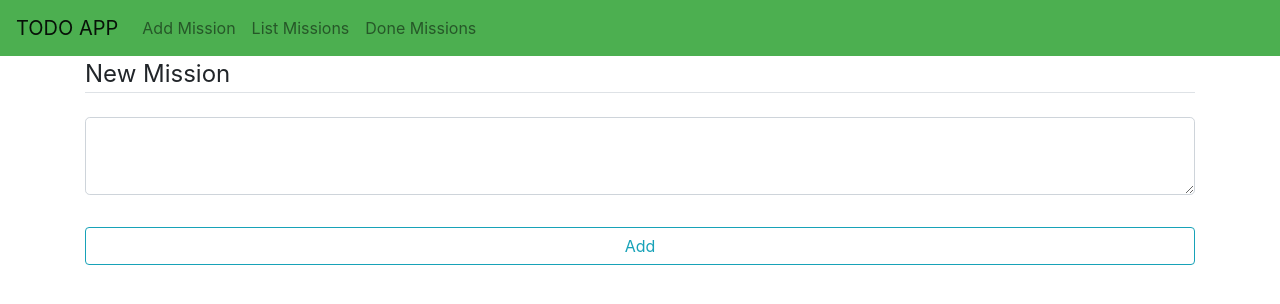
After one commit to FaridJunior/todo-app, a Flask app: page /add in a window 1280 px wide. The commit adds this page. Shown: the top 304 px of the page. Run offline with Flask 2, Linux system fonts and the light colour scheme; some libraries are stand-ins or nearby versions.

Commit message:
add done delete and update button and add backend for them

```diff
--- a/todo/__init__.py
+++ b/todo/__init__.py
@@ -1,16 +1,16 @@
 from flask import Flask
 from flask_sqlalchemy import SQLAlchemy
-
-from .missions.routes import mission_bluprint
 
 db = SQLAlchemy()
 
 
 def create_app(configfile="config"):
+    from .missions.routes import mission
+    from todo.missions import models
     app = Flask(__name__)
     app.config.from_pyfile(configfile)
     db.init_app(app)
-    app.register_blueprint(mission_bluprint)
+    app.register_blueprint(mission)
     with app.app_context():
         db.create_all()
         return app
--- a/todo/missions/forms.py
+++ b/todo/missions/forms.py
@@ -0,0 +1,13 @@
+from flask_wtf import FlaskForm
+from wtforms import SubmitField, TextAreaField
+from wtforms.validators import DataRequired
+
+
+class NewMission(FlaskForm):
+    content = TextAreaField('Mission', validators=[DataRequired()])
+    submit = SubmitField('Add')
+
+
+class UpdateMission(FlaskForm):
+    content = TextAreaField('Mission', validators=[DataRequired()])
+    submit = SubmitField('Update')
--- a/todo/missions/models.py
+++ b/todo/missions/models.py
@@ -1,6 +1,6 @@
-from .. import db
+from todo import db
 
 class Mission(db.Model):
-    id = db.column(db.Integer, primary_key=True)
+    id = db.Column(db.Integer, primary_key=True)
     content = db.Column(db.Text, nullable=False)
     done = db.Column(db.Boolean, nullable=False, default=False)
--- a/todo/missions/routes.py
+++ b/todo/missions/routes.py
@@ -1,10 +1,69 @@
 from flask import Blueprint
+from flask import redirect, url_for
 from flask import render_template
 
-mission_bluprint = Blueprint("mission_blueprint", __name__, template_folder='templates')
+from .forms import NewMission, UpdateMission
+from .models import Mission, db
+
+mission = Blueprint("mission", __name__, template_folder='templates')
 
 
-@mission_bluprint.route("/")
-@mission_bluprint.route("/home")
-def index():
+@mission.route("/")
+@mission.route("/home")
+def home():
     return render_template('home.html', title="Home")
+
+
+@mission.route("/add", methods=['POST', 'GET'])
+def add_mission():
+    form = NewMission()
+    if form.validate_on_submit():
+        mission = Mission(content=form.content.data)
+        db.session.add(mission)
+        db.session.commit()
+        return redirect(url_for('mission.list_missions'))
+    return render_template('add_mission.html', title="Add Mission", form=form)
+
+
+@mission.route("/list")
+def list_missions():
+    missions = Mission.query.order_by(Mission.id.desc()).filter(Mission.done == False).all()
+    return render_template('list_mission.html', title="List Mission", missions=missions)
+
+
+@mission.route("/done/list")
+def done_missions():
+    missions = Mission.query.filter(Mission.done == True).all()
+    return render_template('done_mission.html', title="done Mission", missions=missions)
+
+
+# action in mission
+@mission.route('/mission/done/<int:id>')
+def mission_done(id):
+    mission = Mission.query.get(id)
+    if mission:
+        mission.done = True
+    db.session.commit()
+    return redirect(url_for('mission.done_missions'))
+
+
+@mission.route('/mission/delete/<int:id>')
+def mission_delete(id):
+    mission = Mission.query.get(id)
+    if mission:
+        db.session.delete(mission)
+    db.session.commit()
+    return redirect(url_for('mission.list_missions'))
+
+
+@mission.route("/update/<int:id>", methods=['POST', 'GET'])
+def mission_update(id):
+    form = UpdateMission()
+    mission = Mission.query.get_or_404(id)
+    if form.validate_on_submit():
+        mission.content=form.content.data
+        db.session.commit()
+        return redirect(url_for('mission.list_missions'))
+    else:
+        form.content.data = mission.content
+    return render_template('update_mission.html', title="Add Mission", form=form, mission=mission)
--- /dev/null
+++ b/todo/missions/templates/add_mission.html
@@ -0,0 +1,27 @@
+{% extends 'base.html' %}
+{%block content%}
+<div class="content-section">
+    <form class="" action="" method="post">
+        {{form.hidden_tag()}}
+        <fieldset class="form-group">
+            <legend class="border-bottom mb-4">New Mission</legend>
+            <div class="form-group">
+                {%if form.content.errors %}
+                {{form.content(class="form-control form-control-lg is-invalid")}}
+                <div class="invalid-feedback">
+                    {% for error in form.content.errors %}
+                    <span>{{error}}</span>
+                    {% endfor %}
+                </div>
+                {% else %}
+                {{form.content(class="form-control form-control-lg")}}
+                {% endif %}
+            </div>
+        </fieldset>
+        <div class="form-group">
+            {{form.submit(class="btn btn-outline-info btn-block")}}
+        </div>
+    </form>
+</div>
+
+{%endblock%}
--- a/todo/templates/base.html
+++ b/todo/templates/base.html
@@ -2,10 +2,45 @@
 <html lang="en">
 <head>
     <meta charset="UTF-8">
+    <link rel="stylesheet" href="https://stackpath.bootstrapcdn.com/bootstrap/4.3.1/css/bootstrap.min.css"
+          integrity="sha384-ggOyR0iXCbMQv3Xipma34MD+dH/1fQ784/j6cY/iJTQUOhcWr7x9JvoRxT2MZw1T" crossorigin="anonymous">
     <title>{{title}}</title>
 </head>
 <body>
+<!-- Image and text -->
+<nav class="navbar navbar-expand-lg navbar-light" style='background-color:#4CAF50;'>
+  <a class="navbar-brand" href="#">TODO APP </a>
+  <button class="navbar-toggler" type="button" data-toggle="collapse" data-target="#navbarNav" aria-controls="navbarNav" aria-expanded="false" aria-label="Toggle navigation">
+    <span class="navbar-toggler-icon"></span>
+  </button>
+  <div class="collapse navbar-collapse" id="navbarNav">
+    <ul class="navbar-nav">
+      <li class="nav-item ">
+        <a class="nav-link" href={{url_for('mission.add_mission')}}>Add Mission</a>
+      </li>
+      <li class="nav-item">
+        <a class="nav-link" href={{url_for('mission.list_missions')}}>List Missions</a>
+      </li>
+      <li class="nav-item">
+        <a class="nav-link" href={{url_for('mission.done_missions')}}>Done Missions</a>
+      </li>
+    </ul>
+  </div>
+</nav>
+<div class="container">
 {%block content%}
-{% endblock %}
+    {% endblock %}
+</div>
+
+
+<script src="https://code.jquery.com/jquery-3.3.1.slim.min.js"
+        integrity="sha384-q8i/X+965DzO0rT7abK41JStQIAqVgRVzpbzo5smXKp4YfRvH+8abtTE1Pi6jizo"
+        crossorigin="anonymous"></script>
+<script src="https://cdnjs.cloudflare.com/ajax/libs/popper.js/1.14.7/umd/popper.min.js"
+        integrity="sha384-UO2eT0CpHqdSJQ6hJty5KVphtPhzWj9WO1clHTMGa3JDZwrnQq4sF86dIHNDz0W1"
+        crossorigin="anonymous"></script>
+<script src="https://stackpath.bootstrapcdn.com/bootstrap/4.3.1/js/bootstrap.min.js"
+        integrity="sha384-JjSmVgyd0p3pXB1rRibZUAYoIIy6OrQ6VrjIEaFf/nJGzIxFDsf4x0xIM+B07jRM"
+        crossorigin="anonymous"></script>
 </body>
 </html>
```
Also changed, not shown: todo/missions/templates/done_mission.html (added, +19 -0 lines), todo/missions/templates/list_mission.html (added, +22 -0 lines), todo/missions/templates/update_mission.html (added, +27 -0 lines), 1 other file.
